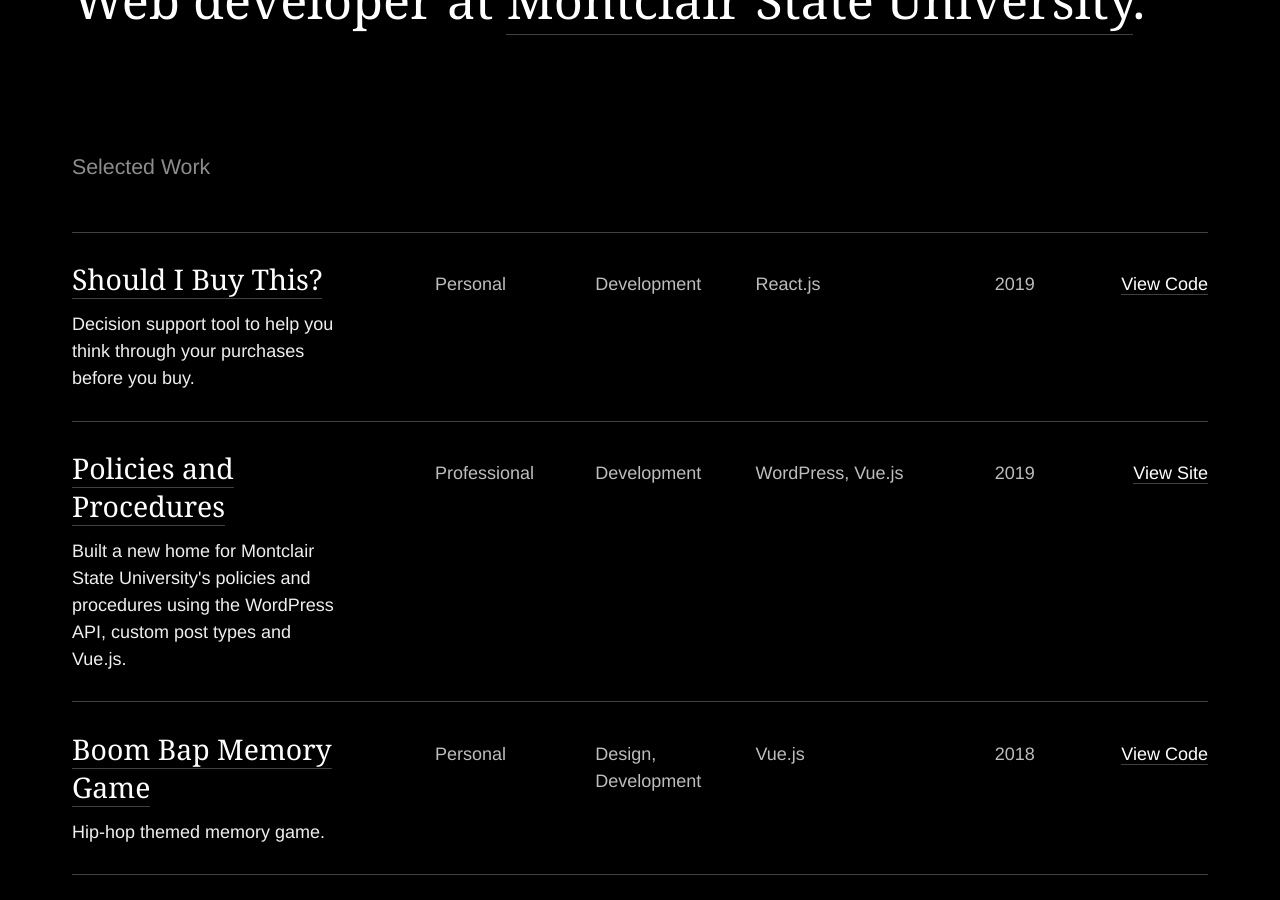
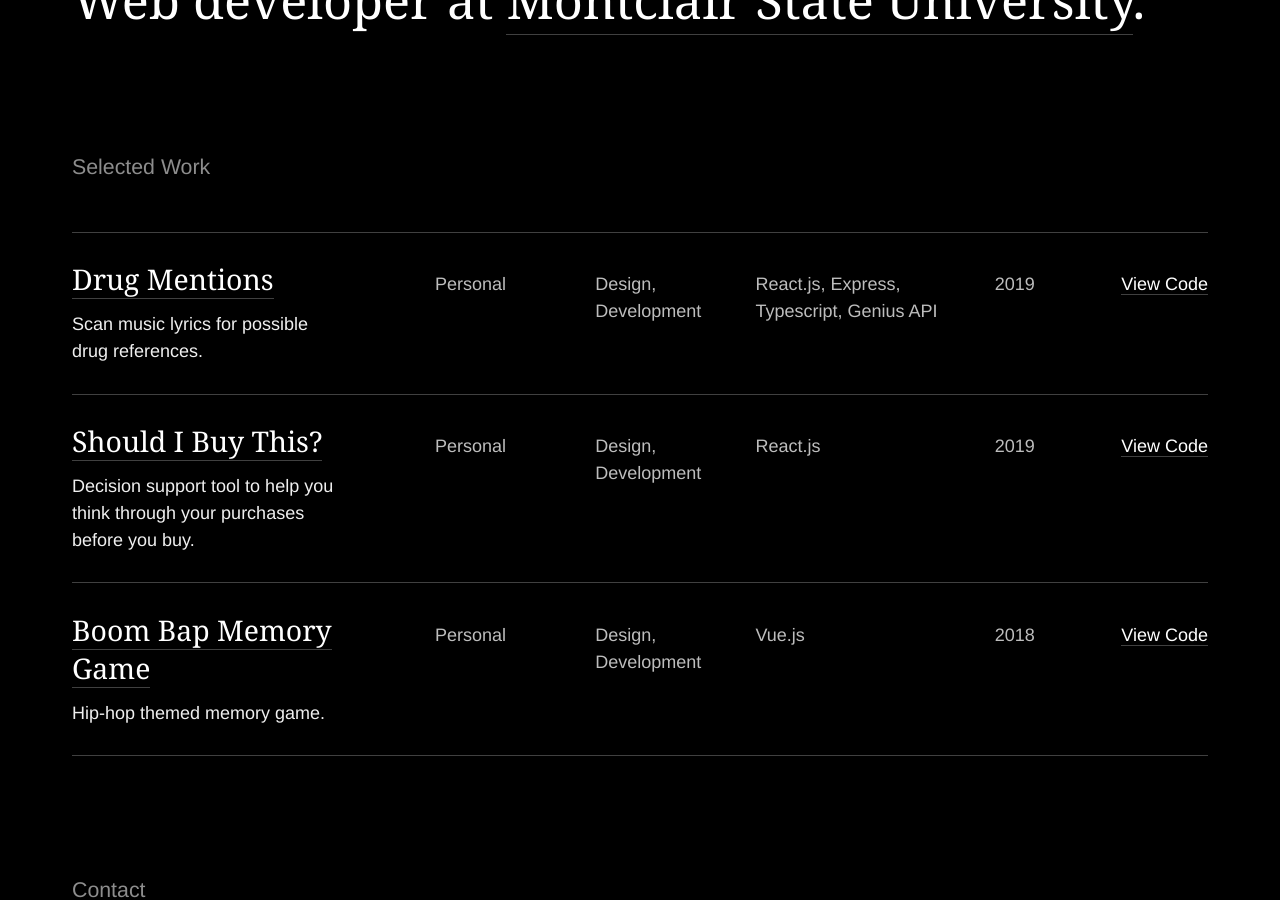
Before and after one commit to rcrespo9/portfolio-2018, a Jekyll site: the page built from index.md, in a window 1280 px wide and 900 px high, scrolled down 751 px. Built offline with Jekyll 4.4.1, drawn with Linux system fonts in a browser that asks for light colours; some web fonts are replaced.

Commit message:
added drug mentions, removed policies

```diff
--- a/_data/projects.yml
+++ b/_data/projects.yml
@@ -7,19 +7,20 @@
   context: Personal
   github_url: https://github.com/rcrespo9/hip-hop-memory-card-game
 
-- name: Policies and Procedures
-  url: https://www.montclair.edu/policies/
-  description: Built a new home for Montclair State University's policies and procedures using the WordPress API, custom post types and Vue.js.
-  year: 2019
-  role: Development
-  technologies: WordPress, Vue.js
-  context: Professional
-
 - name: Should I Buy This?
   url: https://should-i-buy-this.netlify.com
   description: Decision support tool to help you think through your purchases before you buy.
   year: 2019
-  role: Development
+  role: Design, Development
   technologies: React.js
   context: Personal
   github_url: https://github.com/rcrespo9/should-i-buy
+
+- name: Drug Mentions
+  url: https://drug-mentions.netlify.com/
+  description: Scan music lyrics for possible drug references.
+  year: 2019
+  role: Design, Development
+  technologies: React.js, Express, Typescript, Genius API
+  context: Personal
+  github_url: https://github.com/rcrespo9/drug-mentions
```
